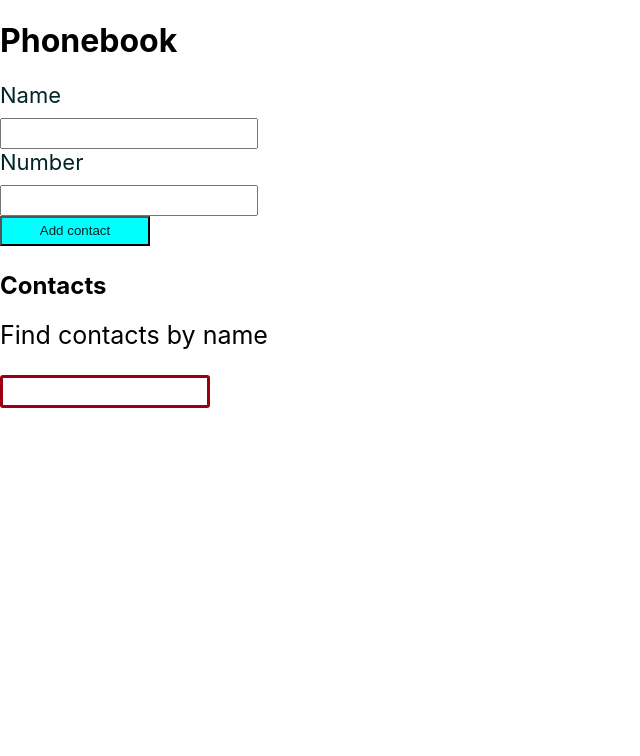
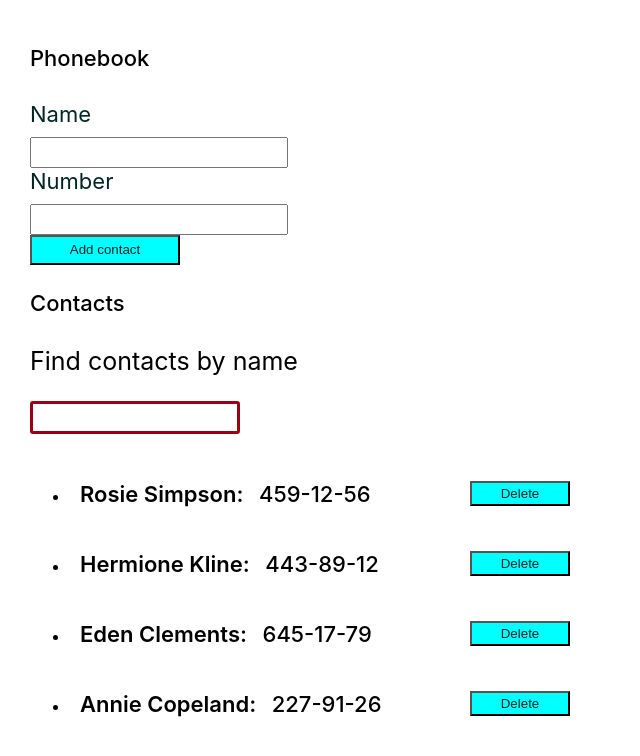
Before and after one commit to stanislav-kintoriak/goit-react-hw-02-phonebook, a React (Create React App) app: page / in a window 1280 px wide. Shown: the top 756 px of the page, without its empty margins (0-640 px from the left). Built offline with nearby package versions, Linux system fonts and the light colour scheme.

Commit message:
few small details

```diff
--- a/src/components/App.jsx
+++ b/src/components/App.jsx
@@ -11,10 +11,10 @@
 
   state = {
     contacts: [
-    // {id: 'id-1', name: 'Rosie Simpson', number: '459-12-56'},
-    // {id: 'id-2', name: 'Hermione Kline', number: '443-89-12'},
-    // {id: 'id-3', name: 'Eden Clements', number: '645-17-79'},
-    // {id: 'id-4', name: 'Annie Copeland', number: '227-91-26'},
+    {id: 'id-1', name: 'Rosie Simpson', number: '459-12-56'},
+    {id: 'id-2', name: 'Hermione Kline', number: '443-89-12'},
+    {id: 'id-3', name: 'Eden Clements', number: '645-17-79'},
+    {id: 'id-4', name: 'Annie Copeland', number: '227-91-26'},
   ],
     filter: '',
 }
--- a/src/components/App.module.css
+++ b/src/components/App.module.css
@@ -1,12 +1,19 @@
 .divSection {
-
+    padding-top: 30px;
+    padding-left: 30px;
 }
 
 
 .section__title {
-
+    font-size: 22px;
+    font-weight: 500;
+    color: #000000;
+    margin-bottom: 30px;
 }
 
 .contacts__title {
-
+    font-size: 22px;
+    font-weight: 500;
+    color: #000000;
+    margin-bottom: 30px;
 }
```
